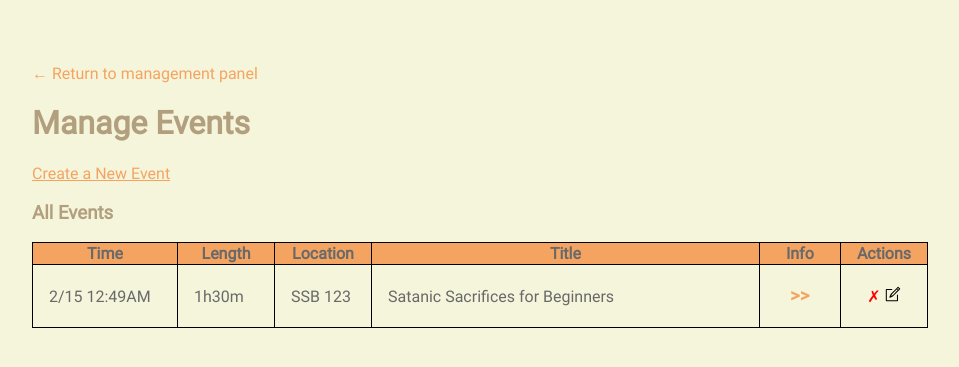
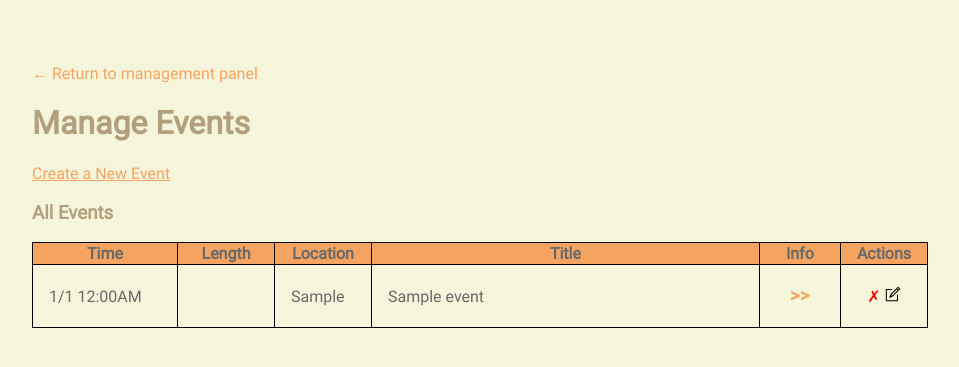
Before and after one commit to shawnduong/badger-poc, a Flask app: page /admin/events/manage in a window 1280 px wide. Shown: the top 367 px of the page, without its empty margins (160-1119 px from the left). Run offline with Flask 2, Linux system fonts and the light colour scheme; a user stored in the database is signed in; tables that the repository leaves empty hold one stand-in row (values such as "Sample post").

Commit message:
Implemented event management list view.

```diff
--- a/src/web/apis/event.py
+++ b/src/web/apis/event.py
@@ -44,3 +44,30 @@ def api_event_create():
 
 	except:
 		return {"Response": "500 Internal Server Error"}, 500
+
+@app.route("/api/event/list", methods=["GET"])
+@login_required
+def api_event_list():
+
+	try:
+		events = []
+
+		for e in Event.query.all():
+
+			length = ""
+			if (n:=(e.duration // 3600)) > 0:
+				length += f"{n}h"
+			if (n:=((e.duration % 3600) // 60)) > 0:
+				length += f"{n}m"
+
+			events.append({
+				"id": e.id,
+				"start": e.start,
+				"length": length,
+				"location": e.room,
+				"title": e.title
+			})
+
+		return {"Response": "200 OK", "Events": events}, 200
+	except:
+		return {"Response": "500 Internal Server Error"}, 500
--- /dev/null
+++ b/src/web/static/js/manage-events.js
@@ -0,0 +1,25 @@
+/* Load events. */
+$(document).ready(function()
+{
+	$.getJSON("/api/event/list", function (data)
+	{
+		for (let i = data.Events.length-1; i >= 0; i--)
+		{
+			let t = new Date(data.Events[i].start * 1000);
+			let dateStr = t.toLocaleDateString().slice(0, -5);
+			let timeStr = t.toLocaleTimeString().slice(0, -6) + t.toLocaleTimeString().slice(-2);
+			$("#events-table-data").append(
+				"<tr id='"+data.Events[i].id+"'>" +
+					"<td>"+dateStr+" "+timeStr+"</td>"+
+					"<td>"+data.Events[i].length+"</td>"+
+					"<td>"+data.Events[i].location+"</td>"+
+					"<td>"+data.Events[i].title+"</td>"+
+					"<td><center><h3><a class='nodecor' href='/events/"+data.Events[i].id+
+						"'>&gt;&gt;</a></h3></center></td>"+
+					"<td><center><span class='delete'></span> <span class='edit-icon'>"+
+						"</span></center></td>"+
+				"</tr>"
+			);
+		}
+	});
+});
--- a/src/web/templates/admin/events/manage.html
+++ b/src/web/templates/admin/events/manage.html
@@ -27,14 +27,6 @@
 				<th style="width: 3em">Info</th>
 				<th style="width: 3em">Actions</th>
 			</tr>
-			<tr>
-				<td>2/15 12:49AM</td>
-				<td>1h30m</td>
-				<td>SSB 123</td>
-				<td>Satanic Sacrifices for Beginners</td>
-				<td><center><h3><a class="nodecor">&gt;&gt;</a></h3></center></td>
-				<td><center><span class='delete'></span> <span class='edit-icon'></span></center></td>
-			</tr>
 		</table>
 	</div>
 
```
